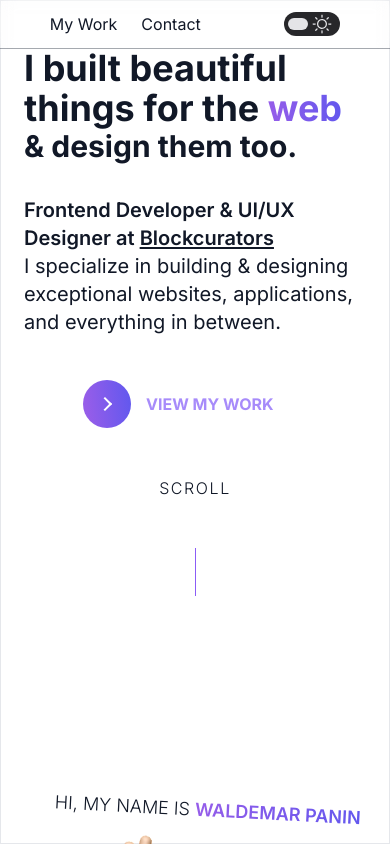
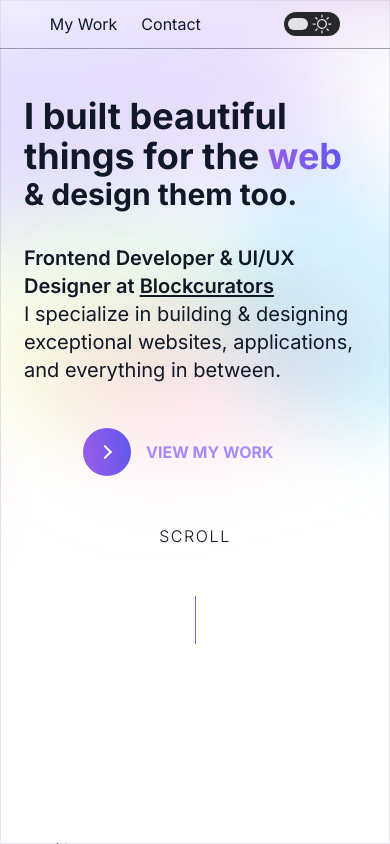
Before and after one commit to walde-dev/walde-portfolio, a Next.js app: page / in a window 390 px wide. Shown: the top 844 px of the page. Built offline with nearby package versions, Linux system fonts and the light colour scheme.

Commit message:
mobile juice

```diff
--- a/src/components/Layout/Layout.tsx
+++ b/src/components/Layout/Layout.tsx
@@ -18,12 +18,12 @@ export default function Layout({ children }: { children: React.ReactNode }) {
         <link rel="icon" href="/favicon.ico" />
       </Head>
       <div className="fixed h-screen w-screen border">
-        <BackgroundGlow className="gradient left-0  h-[300px] w-[300px] rotate-45 animate-[wiggleLeft_10s_linear_infinite] rounded-full bg-gradient-to-r from-[#965de9] to-[#6358ee]" />
-        <BackgroundGlow className="gradient animation-delay-2000 left-0 top-1/4 h-[250px] w-[250px] rotate-90 animate-[wiggleLeft_9s_linear_infinite] rounded-full bg-gradient-to-r from-[#85FFBD] to-[#FFFB7D] " />
-        <BackgroundGlow className="gradient animation-delay-4000 -left-40 top-1/2 h-[500px] w-[500px]  rotate-12 animate-[wiggleLeft_15s_linear_infinite] rounded-full bg-gradient-to-r from-[#4158D0] via-[#C850C0] to-[#FFCC70]" />
-        <BackgroundGlow className="gradient right-0 h-[450px] w-[450px] rotate-45 animate-[wiggleRight_20s_linear_infinite] rounded-full bg-gradient-to-r from-[#c81d77] to-[#6710c2]" />
-        <BackgroundGlow className="gradient animation-delay-2000 right-0 top-1/4  h-[450px] w-[450px]  rotate-90 animate-[wiggleRight_10s_linear_infinite] rounded-full bg-gradient-to-r from-[#4facfe] to-[#00f2fe]" />
-        <BackgroundGlow className="gradient animation-delay-4000 right-40 top-1/2 h-[450px] w-[450px] rotate-12 animate-[wiggleRight_10s_linear_infinite] rounded-full bg-gradient-to-r from-[#ff758c] to-[#ff7eb3]" />
+        <BackgroundGlow className="gradient left-0 h-[150px] w-[150px] rotate-45 animate-[wiggleLeft_10s_linear_infinite] rounded-full bg-gradient-to-r from-[#965de9] to-[#6358ee] md:h-[300px] md:w-[300px]" />
+        <BackgroundGlow className="gradient animation-delay-2000 left-0 top-1/4 h-[175px] w-[175px] rotate-90 animate-[wiggleLeft_9s_linear_infinite] rounded-full bg-gradient-to-r from-[#85FFBD] to-[#FFFB7D] md:h-[250px] md:w-[250px] " />
+        <BackgroundGlow className="gradient animation-delay-4000 -left-40 top-1/2 h-[250px] w-[250px] rotate-12 animate-[wiggleLeft_15s_linear_infinite]  rounded-full bg-gradient-to-r from-[#4158D0] via-[#C850C0] to-[#FFCC70] md:h-[500px] md:w-[500px]" />
+        <BackgroundGlow className="gradient right-0 h-[225px] w-[225px] md:h-[450px] md:w-[450px] rotate-45 animate-[wiggleRight_20s_linear_infinite] rounded-full bg-gradient-to-r from-[#c81d77] to-[#6710c2]" />
+        <BackgroundGlow className="gradient animation-delay-2000 right-0 top-1/4  h-[225px] w-[225px] md:h-[450px] md:w-[450px]  rotate-90 animate-[wiggleRight_10s_linear_infinite] rounded-full bg-gradient-to-r from-[#4facfe] to-[#00f2fe]" />
+        <BackgroundGlow className="gradient animation-delay-4000 right-40 top-1/2 h-[225px] w-[225px] md:h-[450px] md:w-[450px] rotate-12 animate-[wiggleRight_10s_linear_infinite] rounded-full bg-gradient-to-r from-[#ff758c] to-[#ff7eb3]" />
       </div>
       <Header />
       <Sidebar />
--- a/src/pages/index.tsx
+++ b/src/pages/index.tsx
@@ -15,7 +15,7 @@ import InfoBanner from "../components/InfoBanner";
 
 const Home: NextPage = () => {
   return (
-    <div className="flex w-full max-w-5xl flex-1 flex-col md:pt-[100px]">
+    <div className="flex w-full max-w-5xl flex-1 flex-col pt-12 md:pt-[100px]">
       <div className="flex h-full flex-col justify-between md:h-screen">
         <div className="relative flex w-full flex-col space-y-4 text-left">
           <Fade cascade damping={0.2} triggerOnce className="relative">
@@ -666,7 +666,7 @@ function Contact() {
 export function BackgroundGlow({ className }: { className?: string }) {
   return (
     <div
-      className={`absolute hidden opacity-60 mix-blend-multiply blur-[30px] dark:opacity-[30%] dark:blur-[40px] lg:flex ${className}`}
+      className={`absolute opacity-20 md:opacity-60 mix-blend-multiply blur-[30px] md:dark:opacity-[30%] dark:blur-[40px] ${className}`}
     />
   );
 }
--- a/tailwind.config.cjs
+++ b/tailwind.config.cjs
@@ -26,13 +26,13 @@ module.exports = {
           "0%": {
             transform: "translate(0px, 0px) scale(1) rotate(0deg) skew(0deg) ",
             borderRadius: "9999px 9999px 9999px 9999px",
-            width: "400px",
+            width: "200px",
           },
           "33%": {
             transform:
               "translate(-40px, -20px) scale(0.9) rotate(90deg) skew(10deg)",
             borderRadius: "400px 9999px 9999px 2000px",
-            width: "200px",
+            width: "100px",
           },
           "66%": {
             transform:
@@ -43,20 +43,20 @@ module.exports = {
           "100%": {
             transform: "translate(0px, 0px) scale(1) rotate(0deg) skew(0deg)",
             borderRadius: "9999px 9999px 9999px 9999px",
-            width: "400px",
+            width: "200px",
           },
         },
         wiggleRight: {
           "0%": {
             transform: "translate(0px, 0px) scale(1) rotate(0deg) skew(0deg)  ",
             borderRadius: "9999px 9999px 9999px 9999px",
-            width: "400px",
+            width: "200px",
           },
           "33%": {
             transform:
               "translate(50px, -200px) scale(1.5) rotate(90deg) skew(0deg) ",
             borderRadius: "9999px 4000px 9999px 2000px",
-            width: "200px",
+            width: "100px",
           },
           "66%": {
             transform:
@@ -67,7 +67,7 @@ module.exports = {
           "100%": {
             transform: "translate(0px, 0px) scale(1) rotate(0deg) skew(0deg) ",
             borderRadius: "9999px 9999px 9999px 9999px",
-            width: "400px",
+            width: "200px",
           },
         },
       },
```
